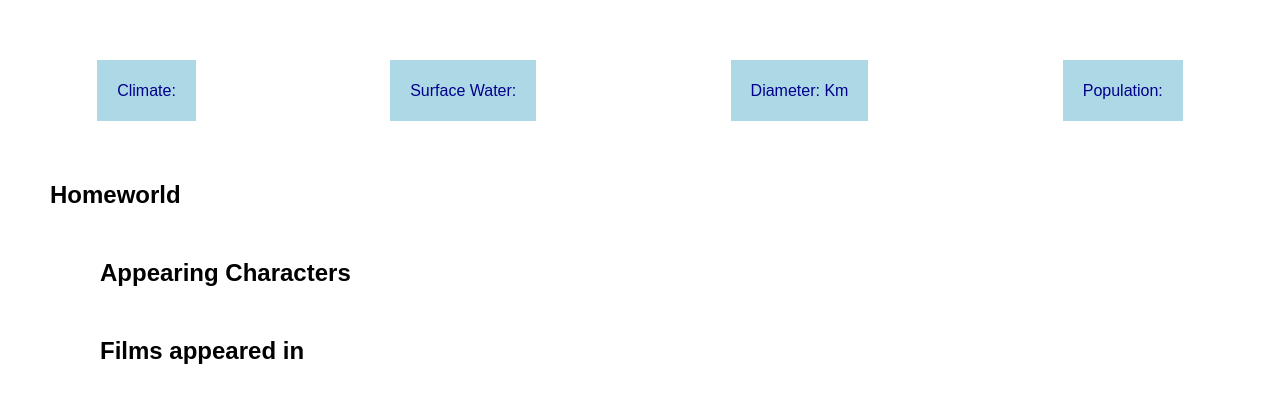
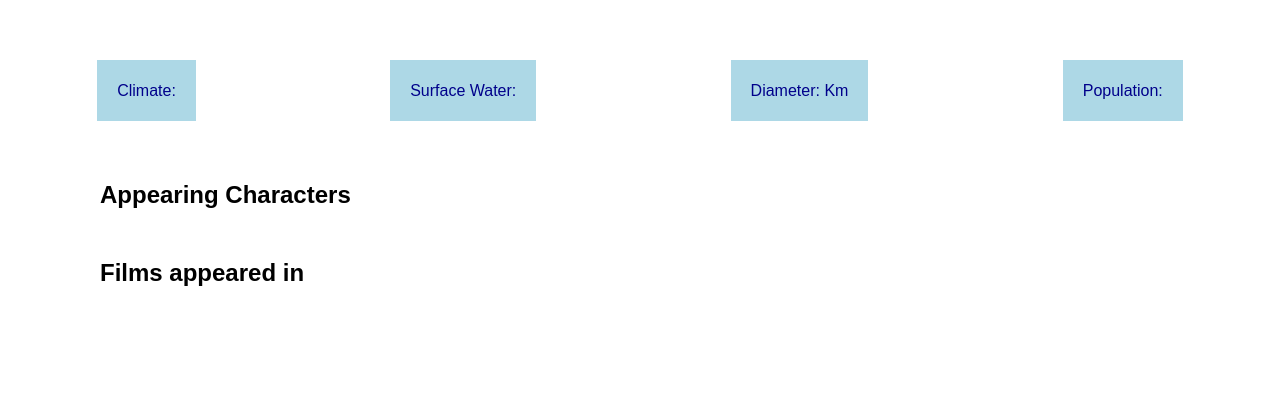
Before and after one commit to SpacialMoney9/Star-Wars-API, a plain HTML site: page planet.html in a window 1280 px wide. Drawn offline with Linux system fonts and the light colour scheme; no server answers.

Commit message:
remove home world

```diff
--- a/planet.html
+++ b/planet.html
@@ -20,7 +20,6 @@
       <p>Population: <span id="population"></span></p>
     </section>
     <section id="planets">
-      <h2>Homeworld</h2>
       <p><span id="homeworld"></span></p>
     <section id="characters">
         <h2>Appearing Characters</h2>
```
